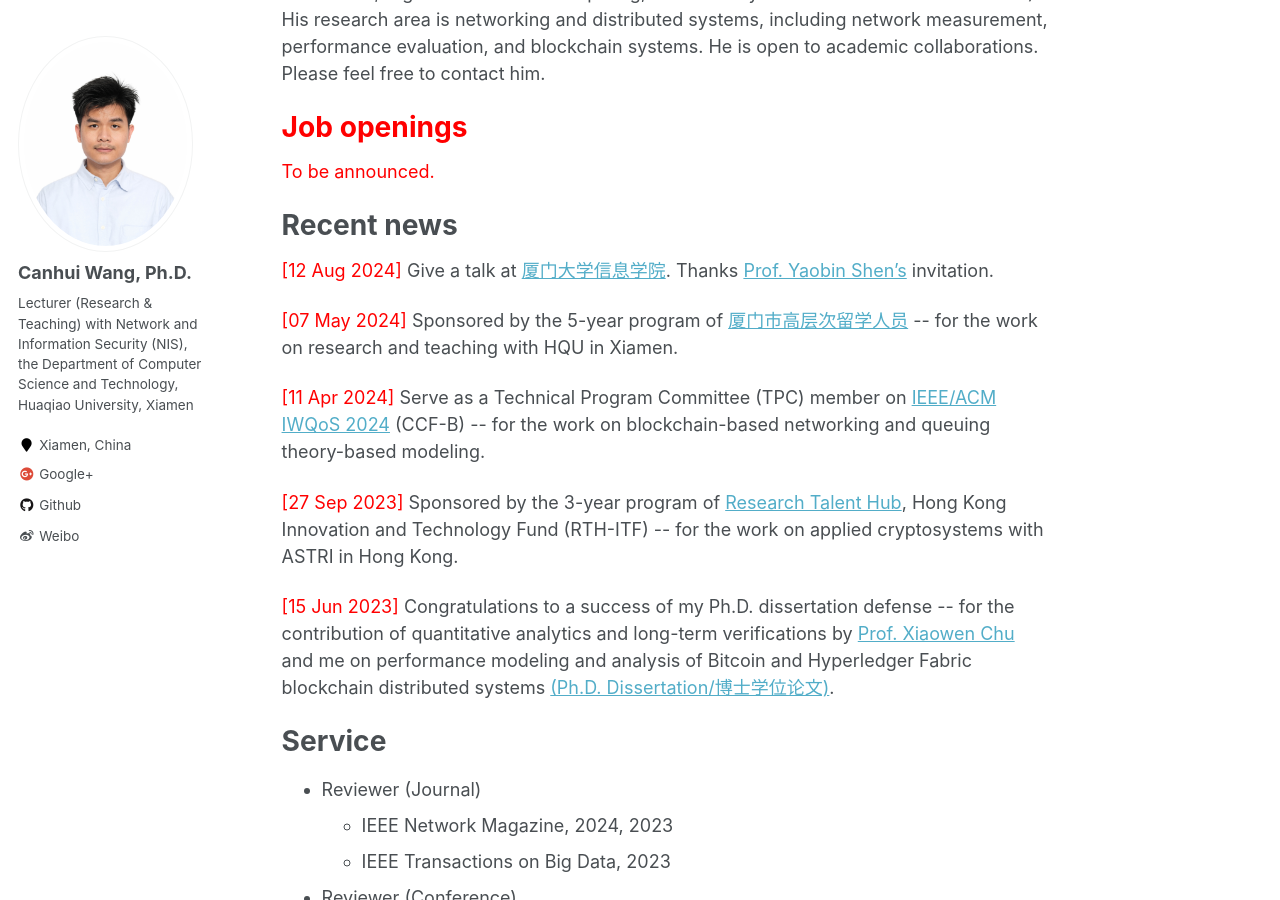
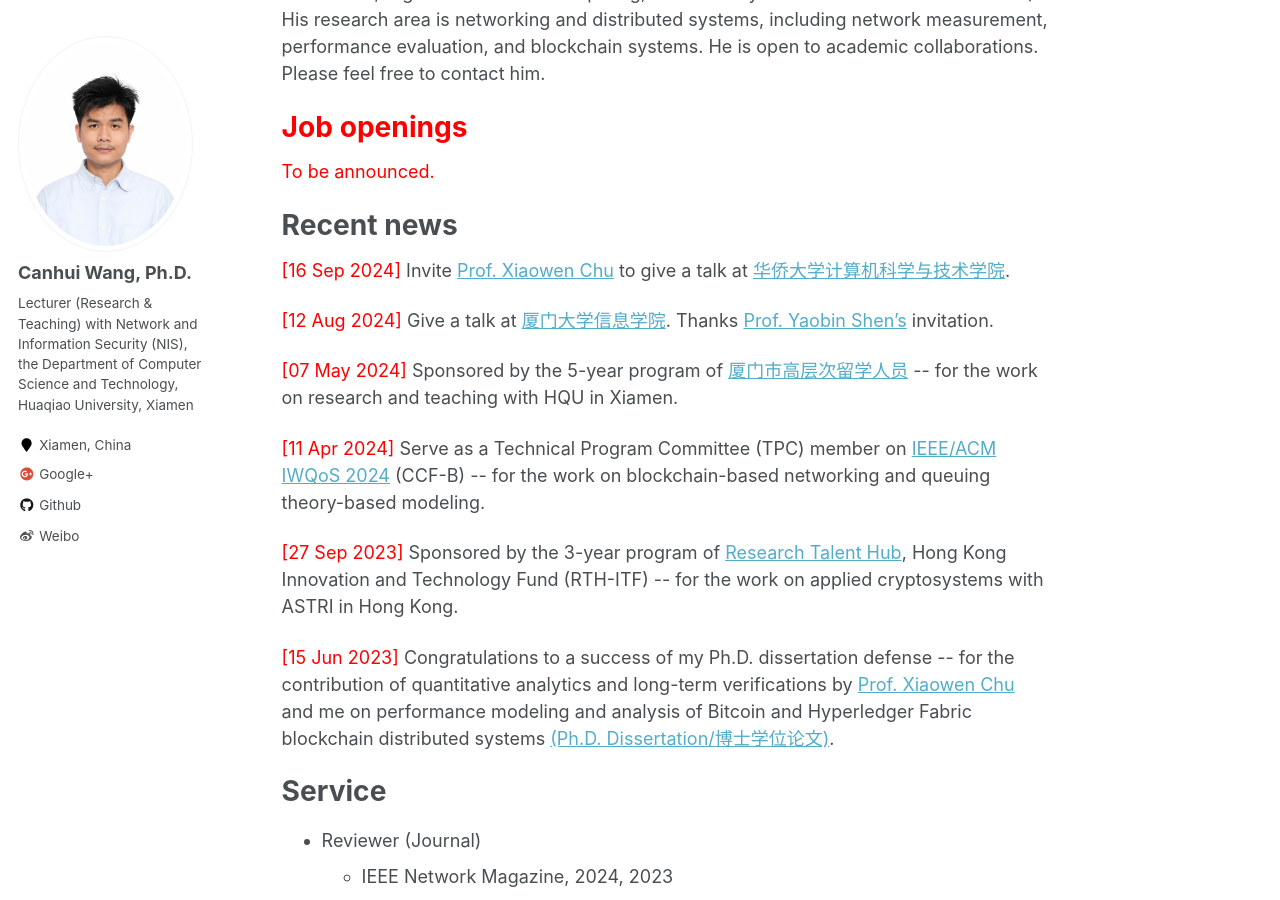
Before and after one commit to Canhui/canhui.github.io, a Jekyll site: the page built from _pages/about.md, in a window 1280 px wide and 900 px high, scrolled down 505 px. Built offline with Jekyll 4.4.1, drawn with Linux system fonts in a browser that asks for light colours.

Commit message:
Update about.md

```diff
--- a/_pages/about.md
+++ b/_pages/about.md
@@ -17,6 +17,9 @@ Canhui Wang is currently a Lecturer (Research & Teaching) with Network and Infor
 
 Recent news
 ======
+
+<span style="color:red"> \[16 Sep 2024\] </span> Invite [Prof. Xiaowen Chu](https://repository.hkust.edu.hk/ir/AuthorProfile/chu-xiaowen) to give a talk at [华侨大学计算机科学与技术学院](https://cst.hqu.edu.cn).
+
 <span style="color:red"> \[12 Aug 2024\] </span> Give a talk at [厦门大学信息学院](https://informatics.xmu.edu.cn/index.htm). Thanks [Prof. Yaobin Shen's](https://sites.google.com/view/yaobin) invitation.
 
 <span style="color:red"> \[07 May 2024\] </span> Sponsored by the 5-year program of [厦门市高层次留学人员](http://hrss.xm.gov.cn) -\- for the work on research and teaching with HQU in Xiamen.
```
